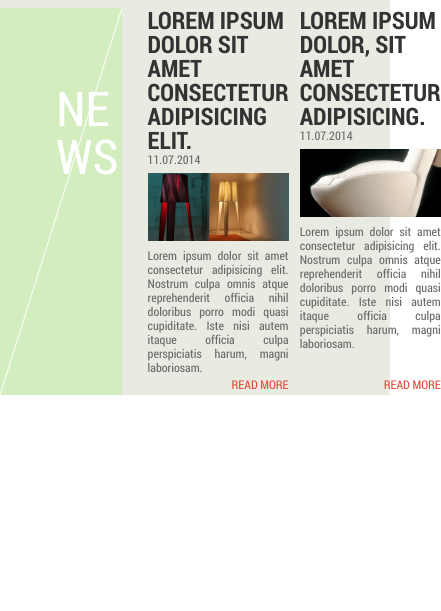
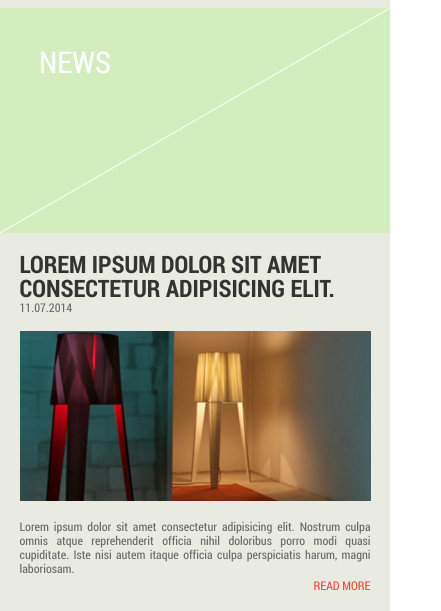
Before and after one commit to dvornicked/DSGN-HomePage, a website: page index.html in a window 390 px wide. Shown: the part 6120-6731 px from the top of the page, 441 px wide, since content can reach past the window. Before the commit the page ends 6515 px from the top, so only its background shows below. Drawn offline with nearby package versions, Linux system fonts and the light colour scheme; files that its build step writes are made by us from their sources; files whose address does not match are found by name.

Commit message:
Adaptive: news

```diff
--- a/sass/blocks/news.scss
+++ b/sass/blocks/news.scss
@@ -117,3 +117,63 @@ $bg-news: #d4edbf;
         }
     }
 }
+
+@media (max-width: 1500px) {
+    .news {
+        &__right {
+            padding-right: 2%;
+        }
+    }
+}
+
+@media (max-width: 980px) {
+    .news {
+        &__left {
+            grid-column: span 16;
+        }
+        &__right {
+            grid-column: span 16;
+            padding-left: 2%;
+            padding-top: 5%;
+            padding-bottom: 5%;
+            display: block;
+        }
+
+        &__title {
+            margin: 10% 0 30% 10%;
+        }
+    }
+}
+
+@media (max-width: 768px) {
+    .news {
+        &__title {
+            margin-bottom: 40%;
+            font-size: 30px;
+        }
+    }
+}
+
+@media (max-width: 560px) {
+    .news {
+        &__list {
+            flex-direction: column;
+        }
+
+        &__right {
+            padding-left: 5%;
+            padding-right: 5%;
+        }
+
+        &__element{
+            margin-bottom: 4%;
+            flex-basis: auto;
+            &:first-child {
+                margin-right: 0;
+            }
+        }
+        &__subtitle {
+            min-height: auto;
+        }
+    }
+}
```
Also changed, not shown: build/css/style.min.css, 1 other file.
